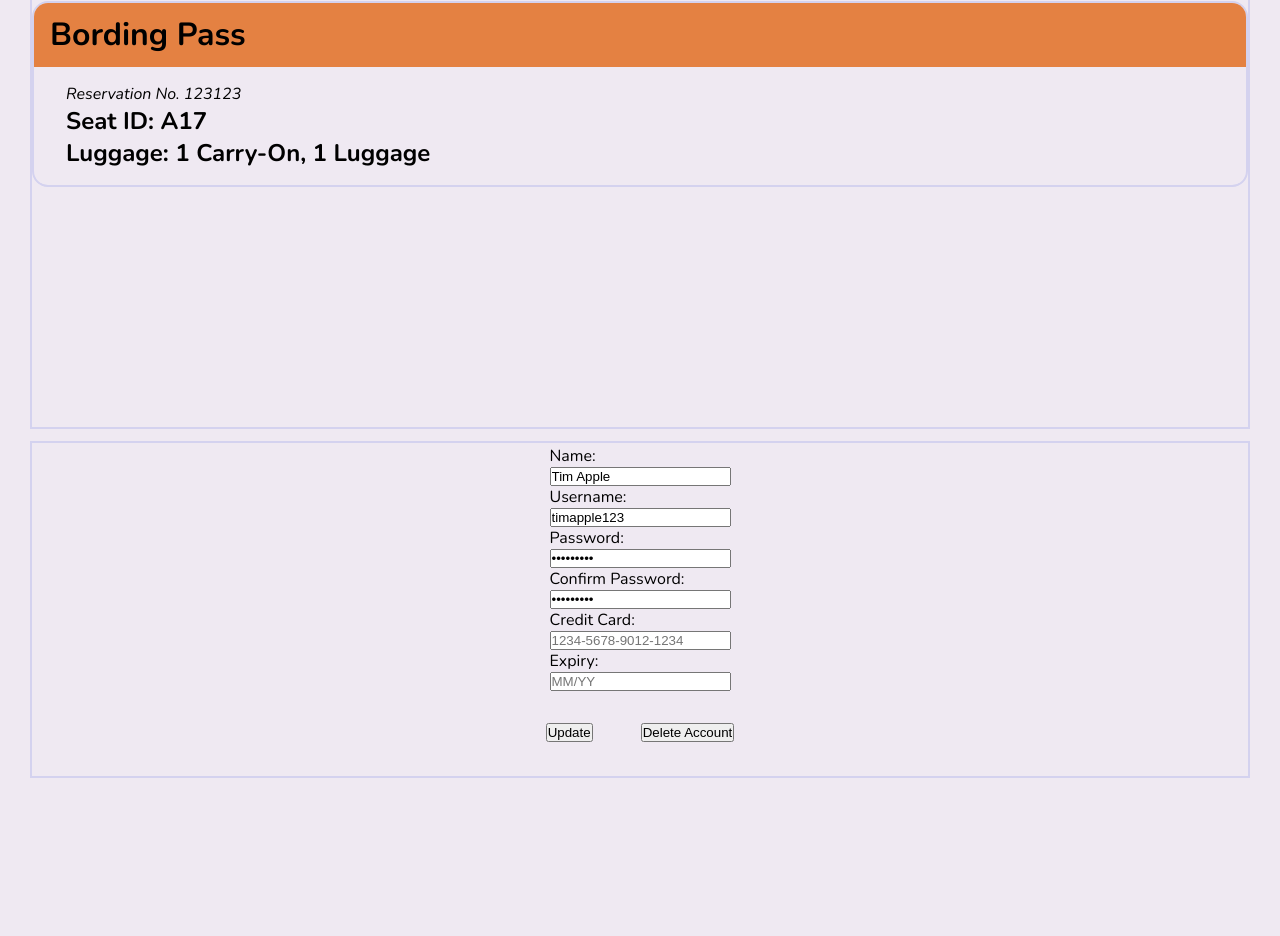
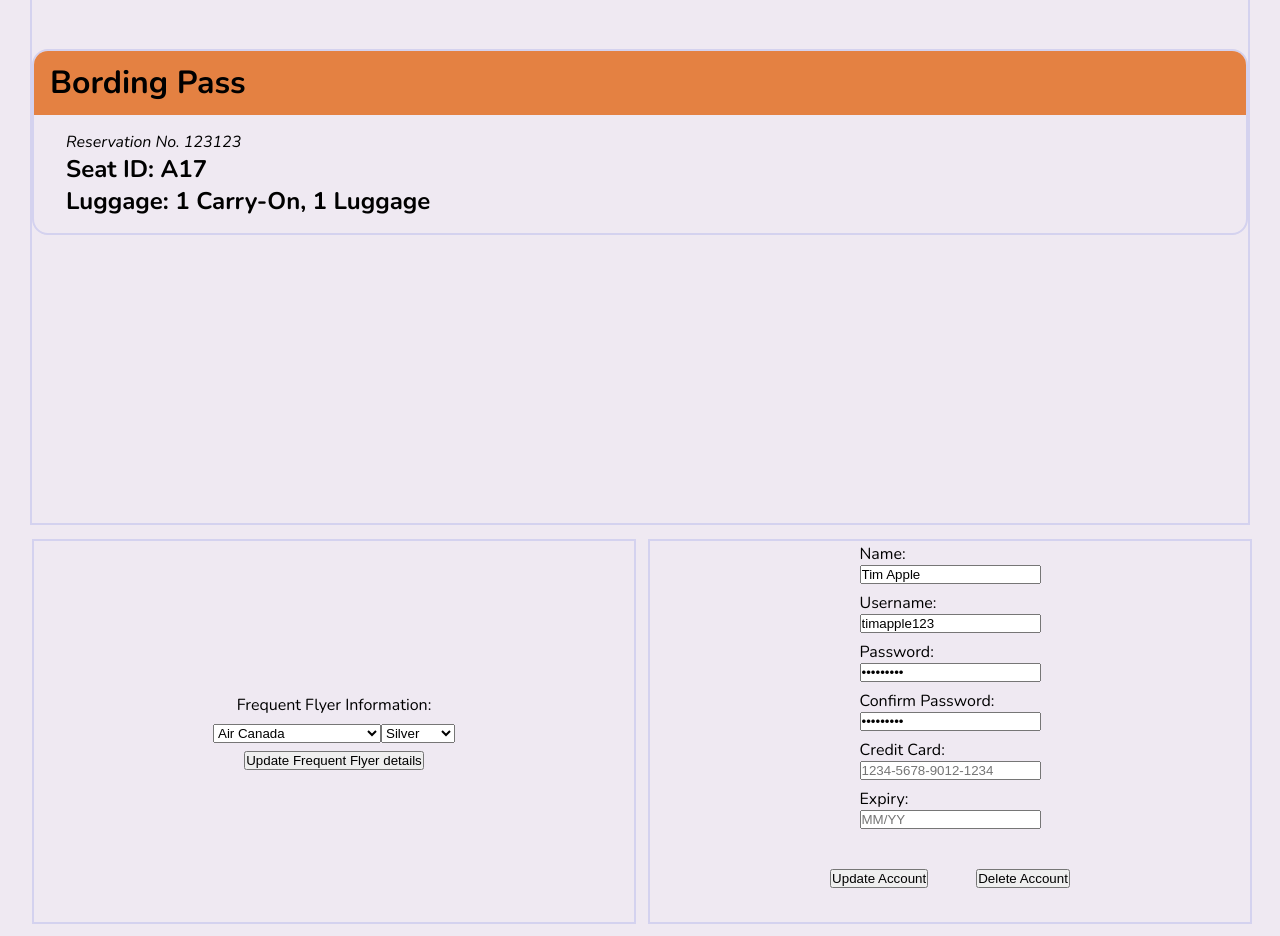
Before and after one commit to ga-vance/TravelGuide, a website: page client/public/user-panel.html in a window 1280 px wide. Shown: the part 580-1516 px from the top of the page. Before the commit the page ends 1372 px from the top, so only its background shows below. Drawn offline with nearby package versions, Linux system fonts and the light colour scheme; no server answers.

Commit message:
Add panel to update frequent flyer info for a user

```diff
--- a/client/public/css/user-panel.css
+++ b/client/public/css/user-panel.css
@@ -48,10 +48,28 @@
 
 #account-manage{
   grid-column: 1/-1;
-  align-items: center;
+  display: grid;
+  grid-template-columns: 1fr 1fr;
+  gap: 1rem;
+  border: none;
 }
 
-#account-manage > .form-buttons{
+#account-manage > form{
+  height: 100%;
+  width: 100%;
+  display: flex;
+  flex-direction: column;
+  align-items: center;
+  justify-content: center;
+  border: solid 2px var(--container-outline);
+  gap: 0.5rem;
+}
+
+#update-freq-flyers > div{
+  display: flex;
+}
+
+#update-account > .form-buttons{
   display: flex;
   margin: 2rem 0;
   gap: 3rem;
--- a/client/public/user-panel.html
+++ b/client/public/user-panel.html
@@ -49,7 +49,41 @@
           </div>
         </div>
       </div>
-      <form class="user-pane" id="account-manage">
+      <div class="user-pane" id="account-manage">
+        <form id="update-freq-flyers">
+          <label for="airline">Frequent Flyer Information:</label>
+          <div>
+            <div>
+              <select name="airline">
+                <optgroup label="A">
+                  <option value="Air Canada">Air Canada</option>
+                  <option value="American Airlines">American Airlines</option>
+                </optgroup>
+                <optgroup label="B">
+                  <option value="British Airways">British Airways</option>
+                </optgroup>
+                <optgroup label="S">
+                  <option value="South African Airways">South African Airways</option>
+                </optgroup>
+                <optgroup label="T">
+                  <option value="Thai Airways">Thai Airways</option>
+                </optgroup>
+                <optgroup label="W">
+                  <option value="WestJet">WestJet</option>
+                </optgroup>
+              </select>
+            </div>
+            <div>
+              <select name="tier">
+                <option value=1>Silver</option>
+                <option value=2>Gold</option>
+                <option value=3>Platinum</option>
+              </select>
+            </div>
+          </div>
+          <input type="submit" value="Update Frequent Flyer details" />
+        </form>
+        <form id="update-account">
           <div>
             <label for="name">Name:</label>
             <input name="name" type="text" value="Tim Apple" placeholder="First Last" />
@@ -75,10 +109,11 @@
             <input name="credit-card" type="text" value="" placeholder="MM/YY" />
           </div>
           <div class="form-buttons">
-          <input type="submit" value="Update"/>
+            <input type="submit" value="Update Account"/>
             <input type="submit" value="Delete Account"/>
           </div>
         </form>
       </div>
+    </div>
   </body>
 </html>
```
Lines whose indentation alone changed are shown as unchanged.
